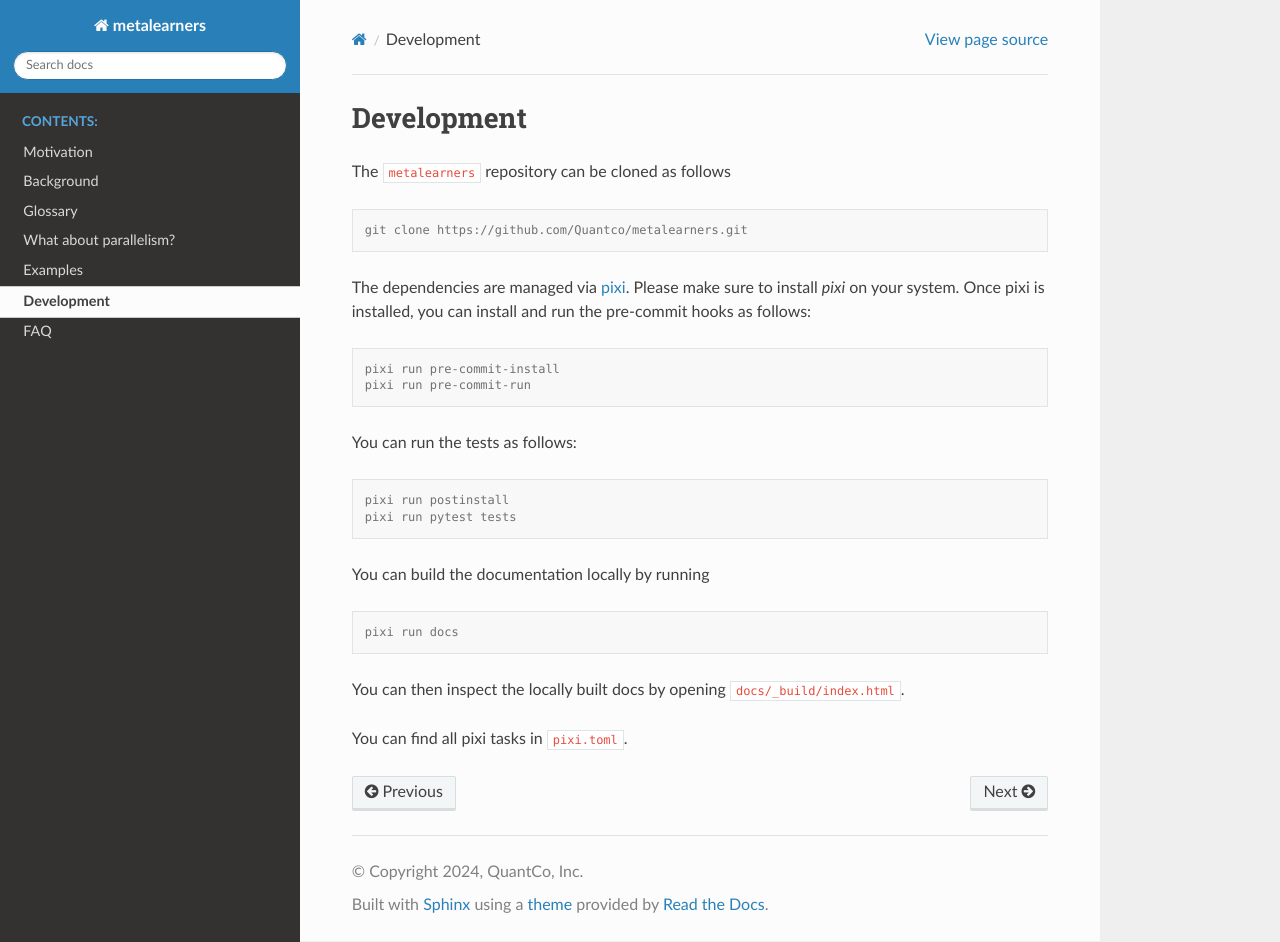
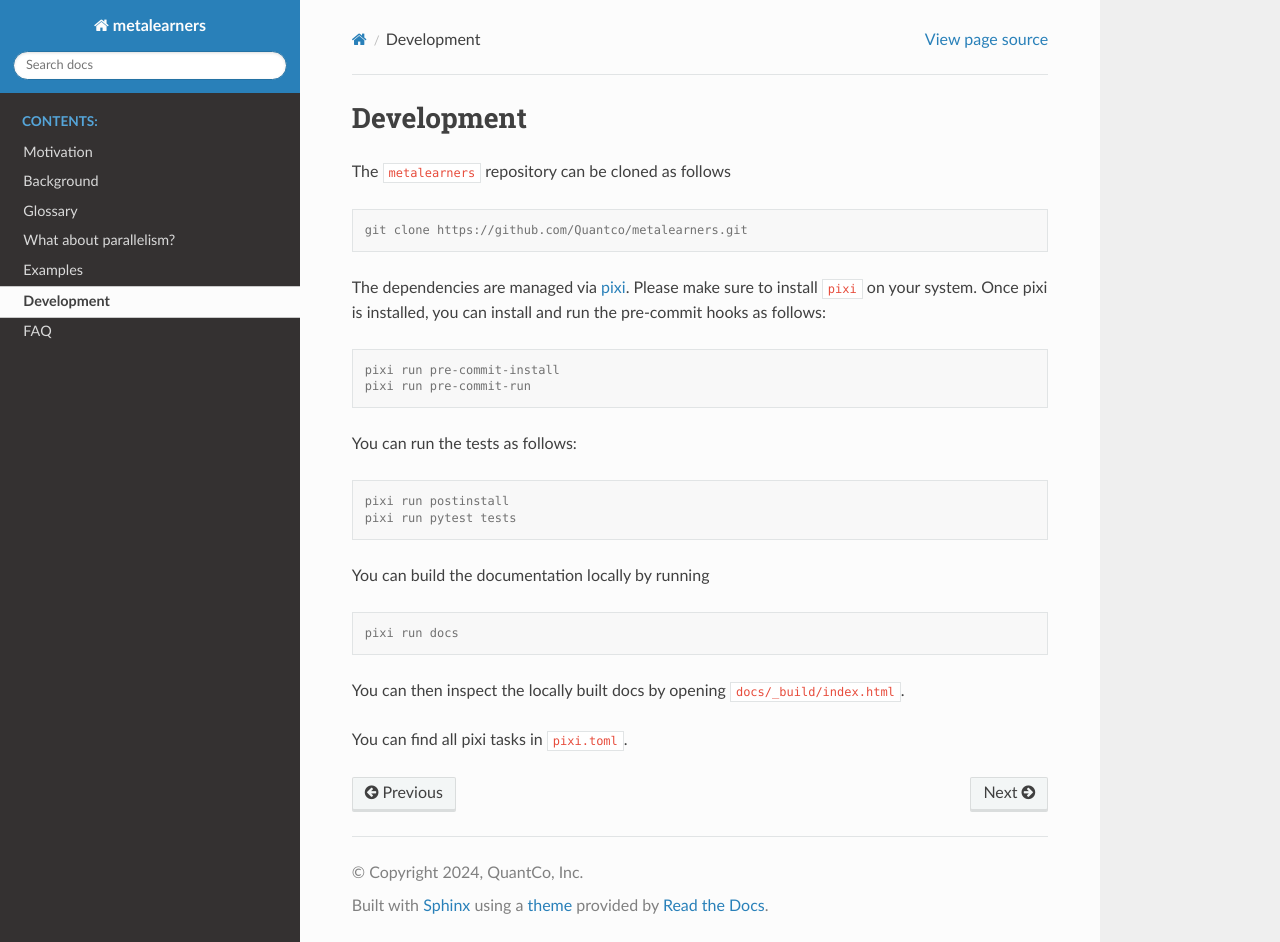
Before and after one commit to Quantco/metalearners, a Sphinx documentation site: the page built from docs/development.rst, in a window 1280 px wide and 942 px high. Built offline with Sphinx 7.4.7 and the Read the Docs theme 2.0.0, drawn with Linux system fonts in a browser that asks for light colours; pages that are not in the unit, such as notebooks, are missing from menus.

Commit message:
Fix formatting.

```diff
--- a/docs/development.rst
+++ b/docs/development.rst
@@ -8,7 +8,7 @@ The ``metalearners`` repository can be cloned as follows
   git clone https://github.com/Quantco/metalearners.git
 
 The dependencies are managed via
-`pixi <https://pixi.sh/latest/>`_. Please make sure to install `pixi` on
+`pixi <https://pixi.sh/latest/>`_. Please make sure to install ``pixi`` on
 your system. Once pixi is installed, you can install and run the
 pre-commit hooks as follows:
 
```
